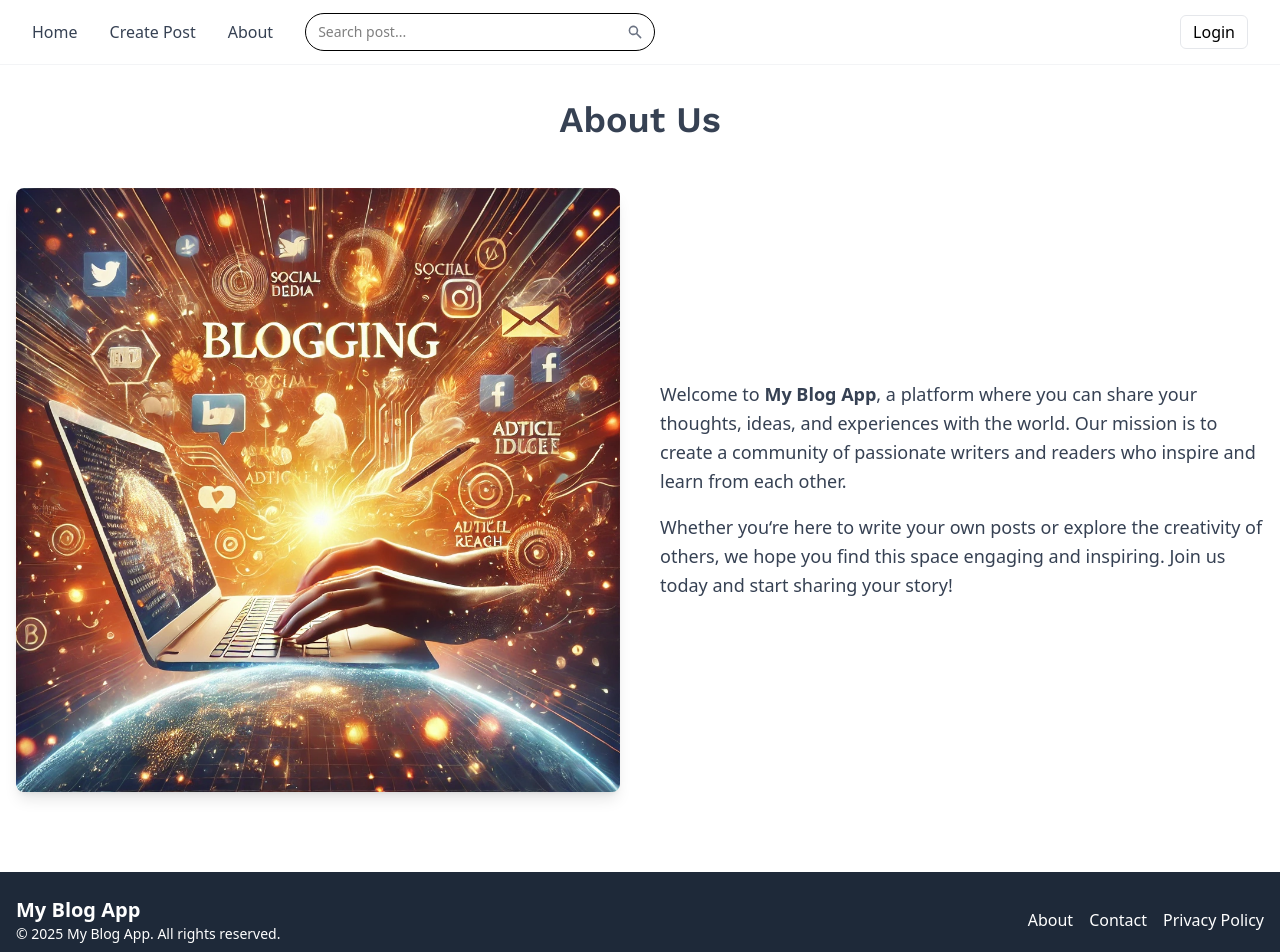
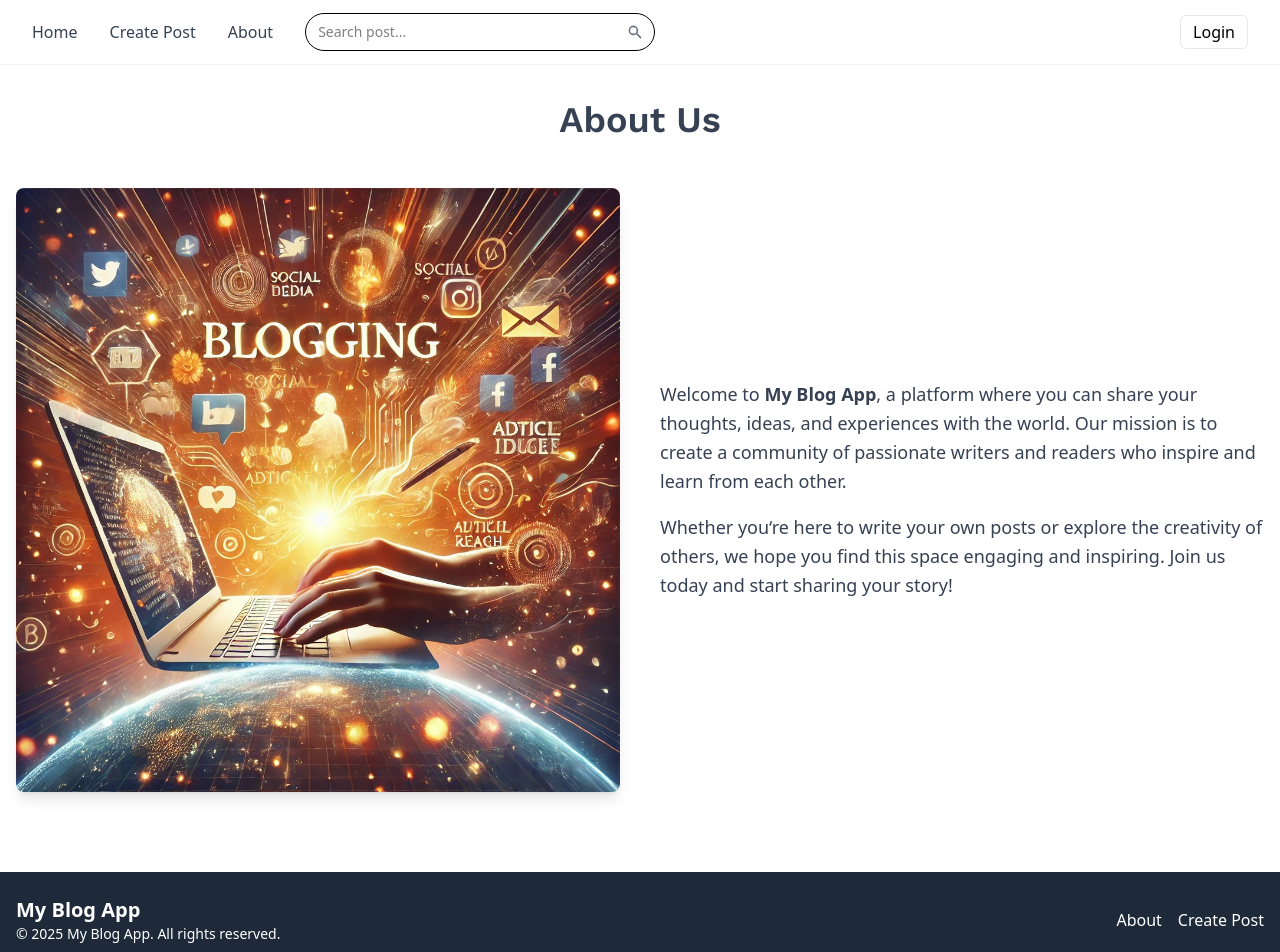
Before and after one commit to mirwais-sanaie/Blog-app, a React (Vite) app: page /about in a window 1280 px wide. Shown: the top 952 px of the page. Built offline with nearby package versions, Linux system fonts and the light colour scheme; no server answers.

Commit message:
footer updated

```diff
--- a/src/pages/Footer.jsx
+++ b/src/pages/Footer.jsx
@@ -16,17 +16,17 @@ function Footer() {
             >
               About
             </Link>
-            <Link
+            {/* <Link
               to="/contact"
               className="hover:text-gray-400 transition duration-200"
             >
               Contact
-            </Link>
+            </Link> */}
             <Link
-              to="/privacy"
+              to="/createpost"
               className="hover:text-gray-400 transition duration-200"
             >
-              Privacy Policy
+              Create Post
             </Link>
           </div>
         </div>
```
